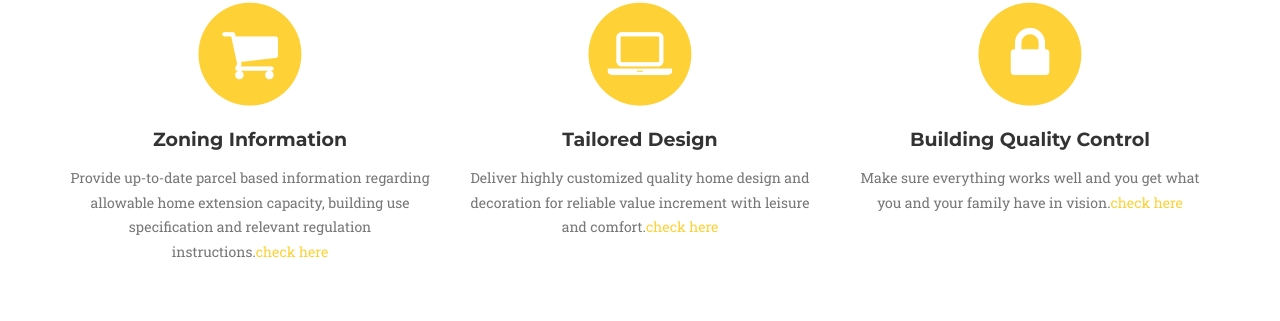
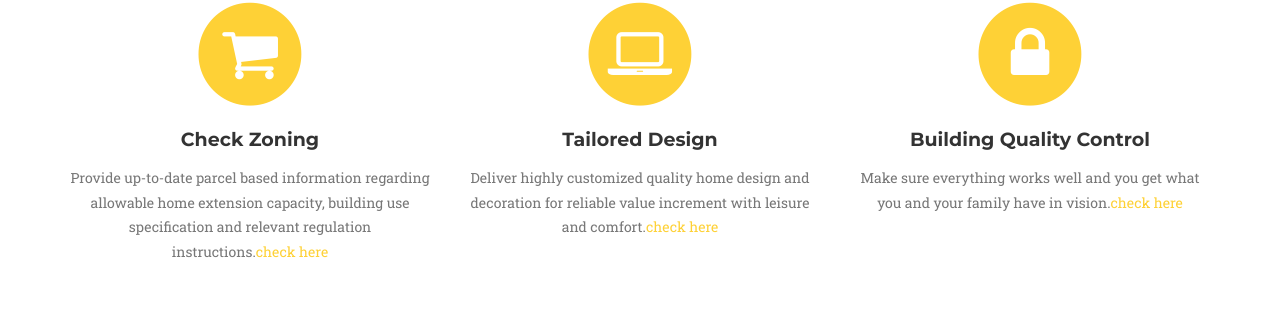
Before and after one commit to houseplusmap/houseplusmap.github.io, a Jekyll site: the page built from index.html, in a window 1280 px wide and 900 px high, scrolled down 1013 px. Shown: the part 132-453 px from the top of the window. Built offline with Jekyll 4.4.1, drawn with Linux system fonts in a browser that asks for light colours; some web fonts are replaced.

Commit message:
20190721_zoningmap_landing

```diff
--- a/_includes/services.html
+++ b/_includes/services.html
@@ -15,7 +15,7 @@
 <!--                         <i class="fa fa-file-text-o" aria-hidden="true"></i> -->
                     </span>
 
-                    <h4 class="service-heading">Zoning Information</h4>
+                    <h4 class="service-heading">Check Zoning</h4>
                     <p class="text-muted">Provide up-to-date parcel based information regarding allowable home extension capacity, building use specification and relevant regulation instructions.<a href="https://houseplusmap.github.io/webmap/" target="_blank">check here</a></p>
                 </div>
                 <div class="col-md-4">
```
